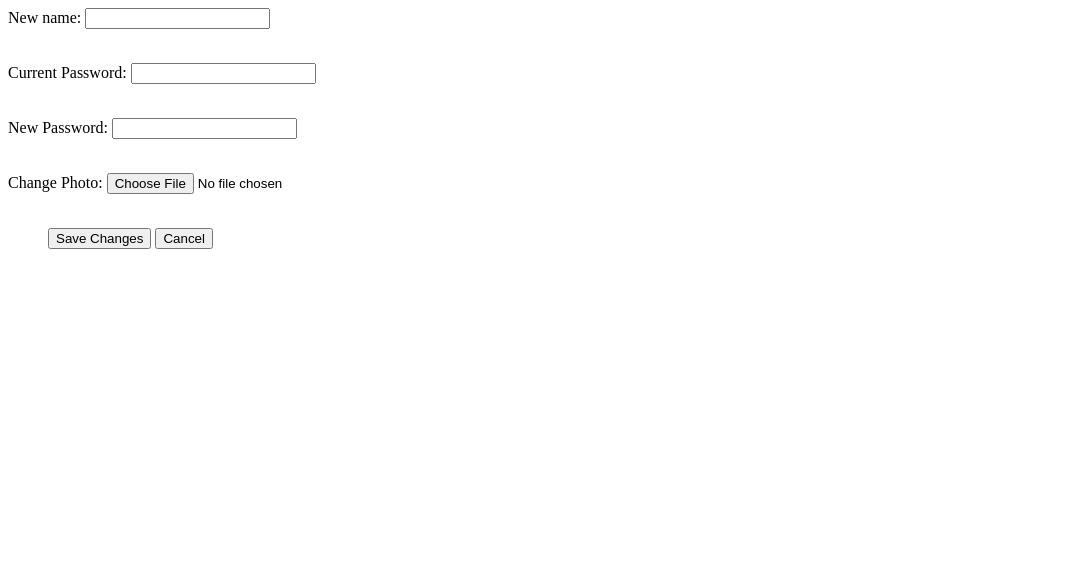
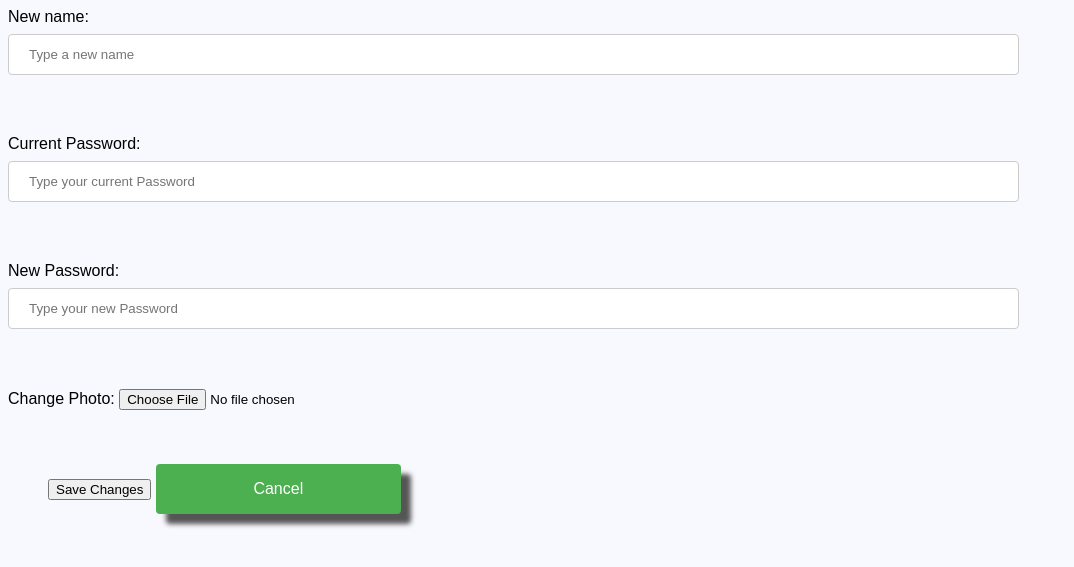
Before and after one commit to anaezes/LTW-FEUP, a PHP site: page /edit_profile.php in a window 1280 px wide. Shown: the top 567 px of the page, without its empty margins (0-1074 px from the left). Run offline with PHP 8.4, Linux system fonts and the light colour scheme; the visitor is signed in with stand-in values (Sample User, id 1); some libraries are stand-ins or nearby versions.

Commit message:
Form Validation -> Edith Profile (Still trying to solve bug on page)

```diff
--- a/css/style.css
+++ b/css/style.css
@@ -446,5 +446,45 @@ input[type=text], input[type=password], select {
     background-color: #ccc;
 }
 
+/*Edit Profile*/
+.form-message {
+    font-family: arial;
+    font-size: 16px;
+    font-weight: 600;
+    text-align: center;
+}
+
+.form-error {
+    color: red;
+}
+
+.form-success {
+    color: green;
+}
+
+.input-error {
+    box-shadow: 0 0 5px red;
+}
+
+/*Edit Profile*/
+.form-message {
+    font-family: arial;
+    font-size: 16px;
+    font-weight: 600;
+    text-align: center;
+}
+
+.form-error {
+    color: red;
+}
+
+.form-success {
+    color: green;
+}
+
+.input-error {
+    box-shadow: 0 0 5px red;
+}
+
 
 </style>
--- a/edit_profile.php
+++ b/edit_profile.php
@@ -1,23 +1,49 @@
+<link rel="stylesheet" type="text/css" href="css/style.css">
 <div class="editfoto">
+
+
+  <script src="https://ajax.googleapis.com/ajax/libs/jquery/3.2.0/jquery.min.js"></script>
+  <script>
+    $(document).ready(function() {
+
+      $('form').submit(function (event) {
+        event.preventDefault();
+        var name = $("#name").val();
+        var cipass = $("#cipass").val();
+        var ipass = $("#ipass").val();
+        var iphoto = $("#iphoto").val();
+        var submit = $("#submit").val();
+        $(".form-message").load("action_editProfile.php", {
+          name: name,
+          cipass: cipass,
+          ipass: ipass,
+          iphoto: iphoto,
+          submit: submit
+          //window.location.href = "login.php";
+        });
+      });
+
+    });
+  </script>
 
     <form action="action_editProfile.php" method="POST">
       <p class="field">
         <label for="name"> New name: </label>
-        <input type="text" id="name" name="name"/>
+        <input type="text" id="name" name="name"/ placeholder="Type a new name">
         <br>
         <br>
       </p>
 
       <p class="field">
          <label for="ipass"> Current Password: </label>
-         <input type="password" id="cipass" name="cpassword"/>
+         <input type="password" id="cipass" name="cpassword" placeholder="Type your current Password" />
          <br>
          <br>
       </p>
 
       <p class="field">
          <label for="ipass"> New Password: </label>
-         <input type="password" id="ipass" name="password"/>
+         <input type="password" id="ipass" name="password"/ placeholder="Type your new Password">
          <br>
          <br>
       </p>
@@ -31,11 +57,11 @@
 
           <div class="editButtons">
             <ul>
-              <input type = "submit" value="Save Changes"/>
+              <input id = "submit" type = "submit" value="Save Changes"/>
               <input type = "reset" value="Cancel"/>
             </ul>
-
           </div>
+<p class="form-message"></p>
 
 
         </form>
```
Also changed, not shown: action_editProfile.php (+34 -23 lines).
